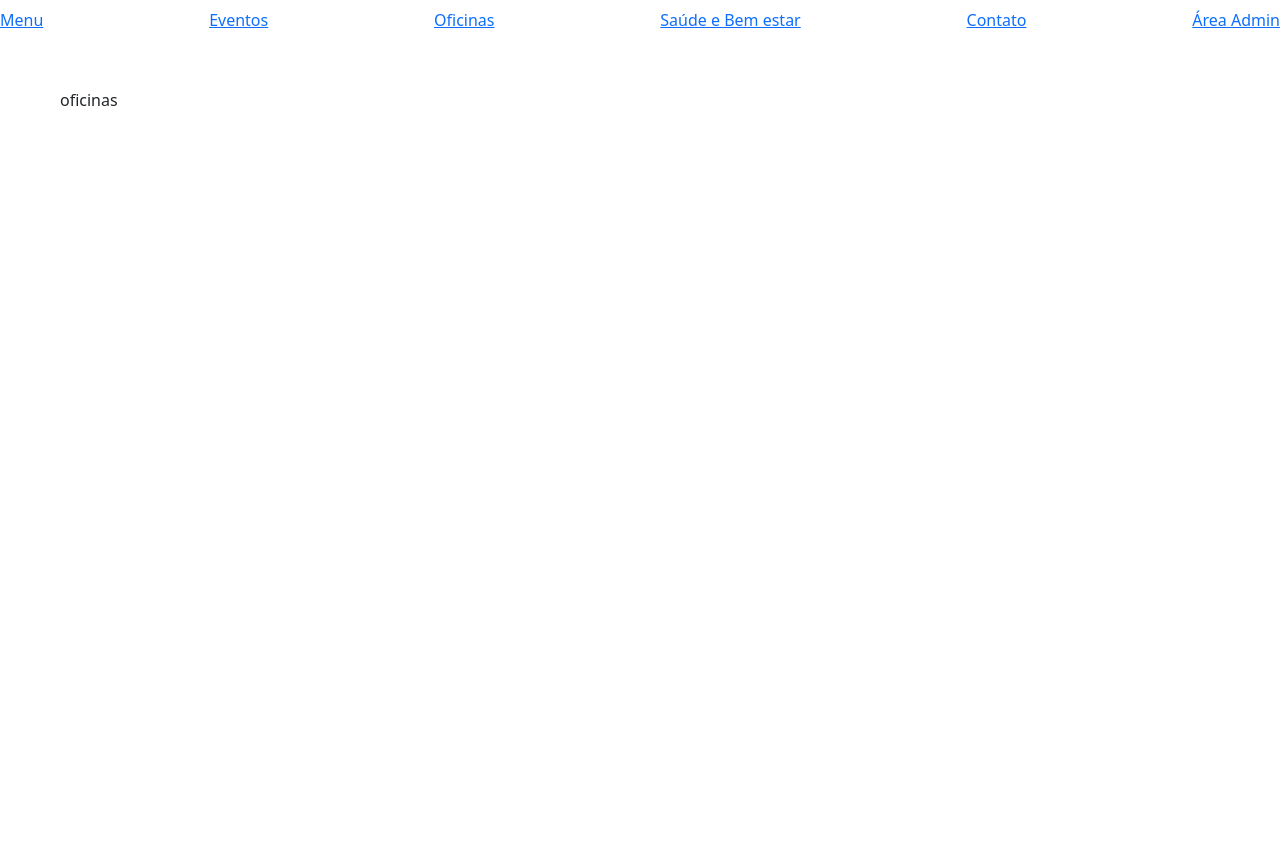
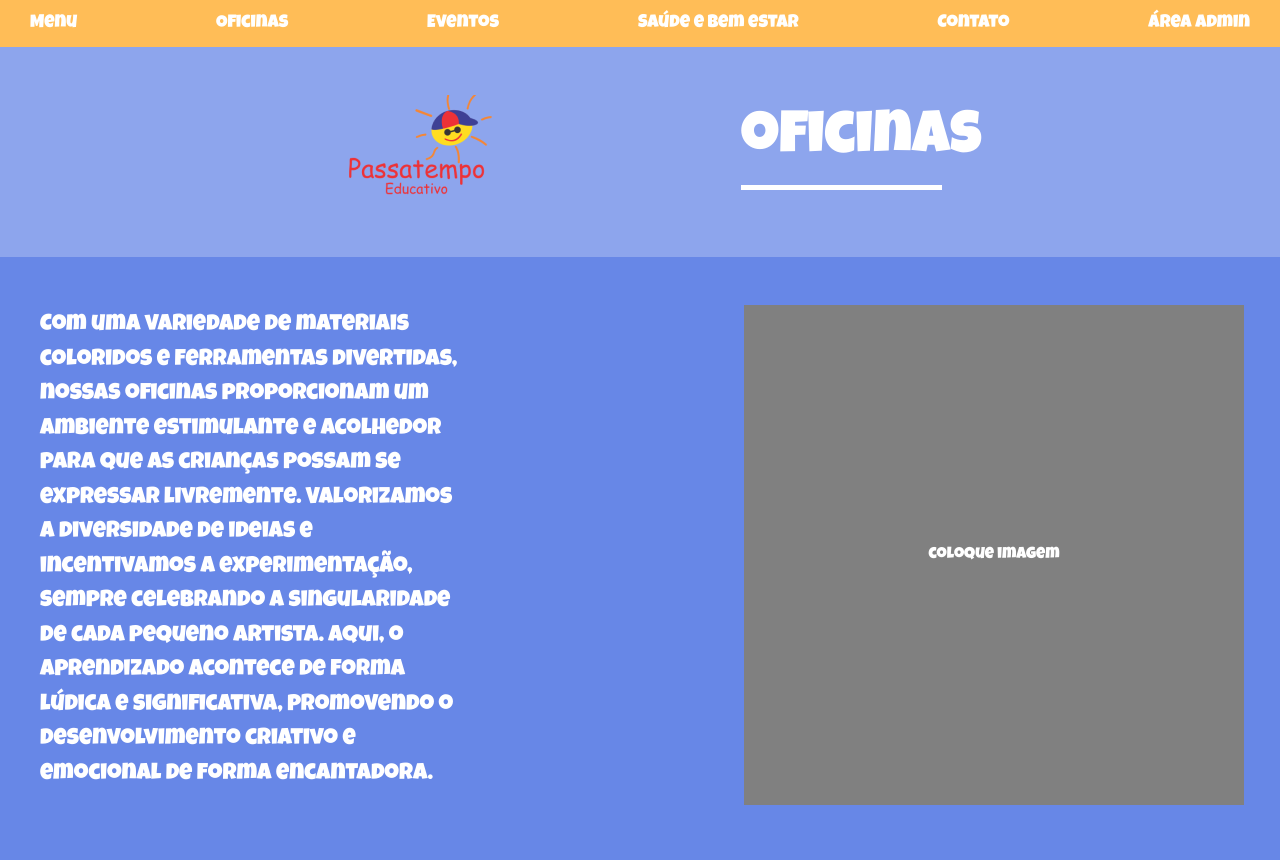
Before and after one commit to Leonardouk/Projeto-Integrador-Site-Passatempo-Educativo, a plain HTML site: page oficinas.html in a window 1280 px wide. Before the commit the page ends 800 px from the top, so only its background shows below. Drawn offline with nearby package versions, Linux system fonts and the light colour scheme.

Commit message:
Desenvolvido um pouco mais a parte de oficinas. Só coloquei o arquivo de css pra funcionar o menu.html.

```diff
--- /dev/null
+++ b/CSS/style_oficina.css
@@ -0,0 +1,62 @@
+*{
+    margin: 0;
+    padding: 0;
+    font-family:"Luckiest Guy", sans-serif;
+}
+
+/* Estilos para a barra de navegação */
+.navbar {
+    background-color: #FFBD57; /* Cor de fundo */
+    text-align: center; /* Centraliza os itens */
+    padding: 0;
+    margin: 0;
+}
+
+.navbar a {
+    text-decoration: none; /* Remove o sublinhado */
+    color: #ffffff; /* Cor do texto */
+    font-size: 18px; /* Tamanho da fonte */
+    padding: 10px 20px; /* Espaçamento em volta dos links */
+    margin: 0 10px; /* Espaçamento lateral entre os links */
+    display: inline-block; /* Faz os links se comportarem como blocos inline */
+    transition: background-color 0.3s ease; /* Transição suave ao passar o mouse */
+}
+
+.navbar a:hover {
+    background-color: #EB6D0B; /* Cor de fundo ao passar o mouse */
+    border-radius: 5px; /* Bordas arredondadas */
+}
+
+.container-fluid {
+    background-color: #8DA5ED;
+}
+
+.oficina {
+    font-size: 60px;
+    color: white;
+    border-bottom: solid white 5px;
+}
+
+.header {
+    padding: 0;
+  }
+
+#container_azulEscuro {
+    background-color: #6787E7 ;
+}
+
+#imagem2 {
+    background-color: gray;
+    color: white;
+    text-align: center; /* Centraliza o texto horizontalmente */
+    display: flex;
+    justify-content: center;
+    align-items: center; /* Centraliza o texto verticalmente */
+    height: 500px;
+    width: 500px;
+}
+
+p {
+    color: white;
+    font-size: 23px;
+}
--- a/oficinas.html
+++ b/oficinas.html
@@ -13,7 +13,7 @@
     <link href="https://cdn.jsdelivr.net/npm/bootstrap@5.3.3/dist/css/bootstrap.min.css" rel="stylesheet"
         integrity="sha384-QWTKZyjpPEjISv5WaRU9OFeRpok6YctnYmDr5pNlyT2bRjXh0JMhjY6hW+ALEwIH" crossorigin="anonymous">
 
-    <link rel="stylesheet" href="style.css">
+    <link rel="stylesheet" href="CSS/style_oficina.css">
 
 </head>
 
@@ -21,8 +21,8 @@
     <header class="header">
         <nav class="navbar">
             <a href="menu.html">Menu</a>
+            <a href="oficinas.html">Oficinas</a>
             <a href="eventos.html">Eventos</a>
-            <a href="oficinas.html">Oficinas</a>
             <a href="saude_bemEstar.html">Saúde e Bem estar</a>
             <a href="contato.html">Contato</a>
             <a href="adm.html">Área Admin</a>
@@ -30,19 +30,36 @@
     </header>
     </head>
 
-    <div class="container-fluid">
+    <div class="container-fluid p-0">
         <div class="col-xlg-12">
-            <div class="row col-xlg-12 p-5">
-                <div class="col-md-10">
+            <div class="row col-xlg-12 d-flex justify-content-center p-5">
+                <div class="col-md-4 p-0" id="imagem1">
+                    <img src="Image/passatempoLogo.PNG" alt="">
+                </div>
+                <div class="col-md-2 p-0">
                     <div class="oficina">oficinas</div>
-                </div>
-                <div class="col-md-2 imagem1">
-                    <img src="passatempoLogo.PNG" alt="">
                 </div>
             </div>
         </div>
     </div>
-
+    <div class="container-fluid p-0">
+        <div class="col-xlg-12 p-0" id="container_azulEscuro">
+            <div class="row col-xlg-12 d-flex justify-content-between">
+                    <div class="col-md-4 p-1 m-5" >
+                        <p>Com uma variedade de materiais coloridos e ferramentas divertidas,
+                        nossas oficinas proporcionam um ambiente
+                        estimulante e acolhedor para que as crianças possam se expressar livremente. Valorizamos a diversidade de ideias
+                        e incentivamos a experimentação, sempre celebrando a singularidade de cada pequeno artista.
+                        Aqui, o aprendizado acontece de forma lúdica e significativa, promovendo o desenvolvimento
+                        criativo e emocional de forma encantadora.
+                        </p>
+                    </div>
+                    <div class="col-md-4 p-10 m-5" id="imagem2">
+                        coloque imagem
+                    </div>
+            </div>
+        </div>
+    </div>
 </body>
 
 </html>
```
Also changed, not shown: menu.html (+1 -1 lines).
